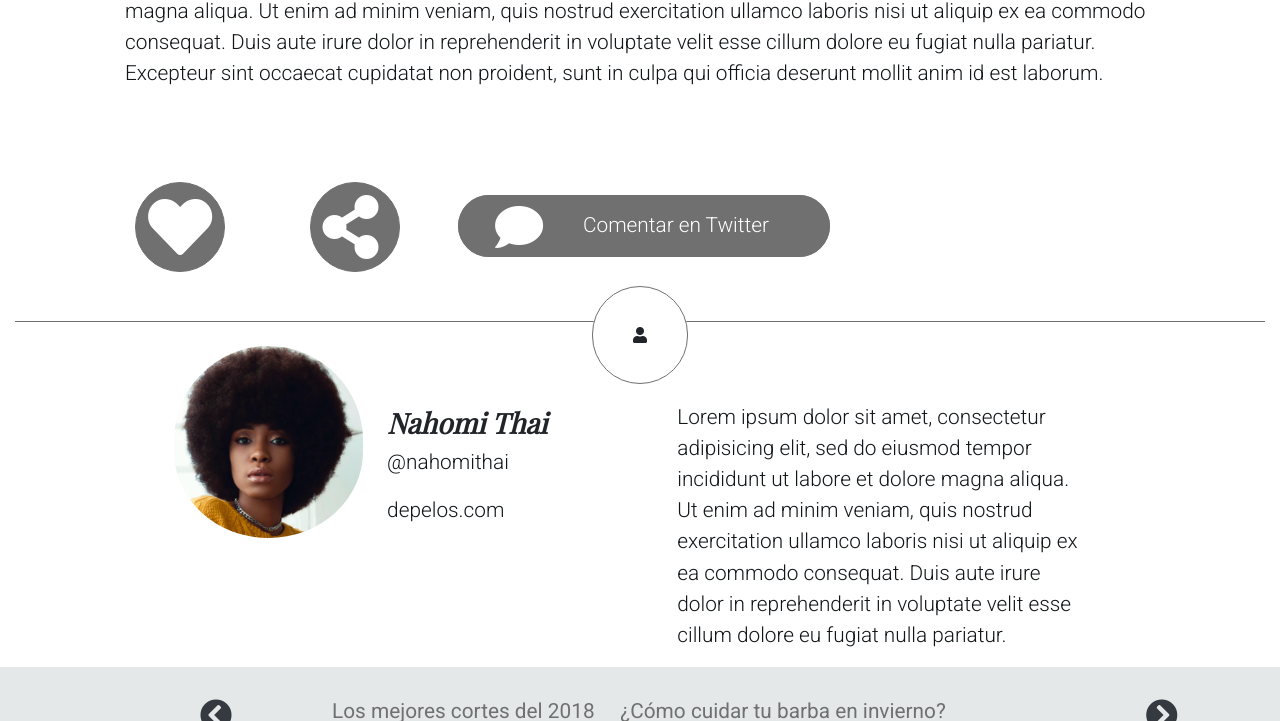
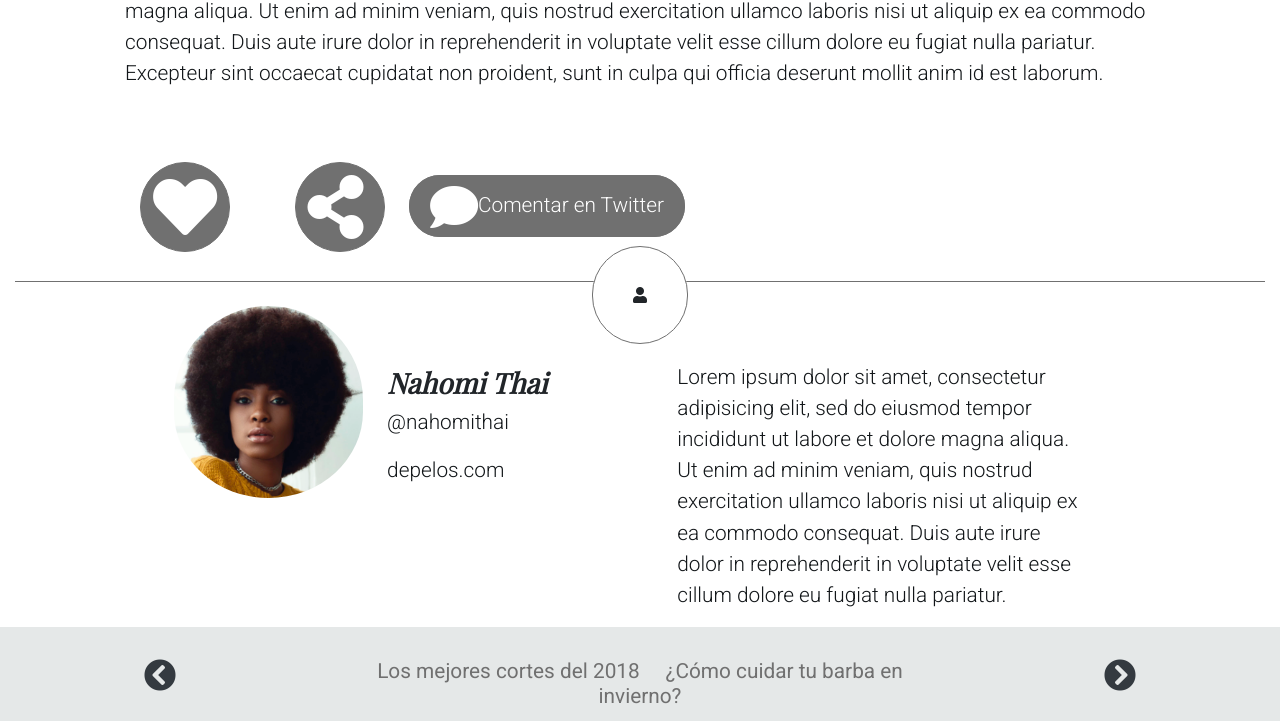
Before and after one commit to eleanny/Desafio10, a plain HTML site: page index.html in a window 1280 px wide. Shown: the part 1317-2038 px from the top of the page. Drawn offline with nearby package versions, Linux system fonts and the light colour scheme; a web font is replaced by a local one.

Commit message:
agregando ultimos detalles

```diff
--- a/assets/css/style.css
+++ b/assets/css/style.css
@@ -50,19 +50,21 @@
 	height: 90px;
 	padding: 12px;
 	color: #FFFFFF;
-	margin-right: 30px;
-	margin-left: 50px;
+	margin-right: 20px;
+	margin-left: 40px;
 }
 .information__icono--3{
 	border: solid 1px #707070;
-	border-radius: 90px;
+	border-radius: 80px;
 	background-color: #707070;
-	width: 300px;
+	width: 10%;
 	padding:20px;
+
 }
 .information__icono--3 p{
 	display: inline-block;
-    padding: 40px;
+	padding-top: 20px;
+    padding-bottom: 20px;
     margin-right: 0px;
 	margin-left: 0px;
 }
@@ -105,21 +107,13 @@
 .banner{
    background-color: #E5E8E8;
    height: 100px;
-   padding: 0;
-   margin: 0;
-}
-.banner a{
-	float:left;
-	margin-left: 200px;
 }
 .banner h2{
 	font-family: 'Roboto', sans-serif;
 	font-weight: 400;
 	font-size: 1.3em;
 	color: #707070;
-	margin-left: 100px;
-	margin-bottom: 0;
-	float:left;
+
 }
 .footer{
 	background-color: black;
@@ -128,9 +122,16 @@
 @media only screen and (max-width: 767px){
 
 	.navbar img{
+		margin-left: 0;
 		width: 20%;
 	}
-	.perfil__foto{
+	.header{
+		height: 630px;
+	}
+	.header h2{
+		margin-top: 30px;
+	}
+    .perfil__foto{
 		width: 100%;
 		text-align: center;
 	}
@@ -143,6 +144,10 @@
 		width: 100%;
 		text-align: center;
         margin-top: 20px;
+	}
+	.information__icono--2{
+	  margin-right: 10px;
+	  margin-left: 0px;
 	}
 	.information__icono--3{
 	  border: solid 1px #707070;
@@ -160,8 +165,13 @@
     .perfil{
 	   padding-top: 40px;
     }
+    .banner__arrow{
 
+    }
+    .banner__arrow h2{
+		display: none;
+	}
 	.footer img{
-       width: 15%;
+       width: 30%;
 	}
 }
--- a/index.html
+++ b/index.html
@@ -1,7 +1,7 @@
 <!DOCTYPE html>
 <html>
 <head>
-	<title>De Pelos </title>
+	<title>De Pelos</title>
 	<meta charset="utf-8">
 	<meta name="viewport" content="width=device-width, initial-scale=1.0">
 	<link rel="stylesheet" href="https://use.fontawesome.com/releases/v5.0.13/css/all.css" integrity="sha384-DNOHZ68U8hZfKXOrtjWvjxusGo9WQnrNx2sqG0tfsghAvtVlRW3tvkXWZh58N9jp" crossorigin="anonymous">
@@ -13,7 +13,7 @@
 <body>
    <!--Barra de navegacion-->
     <nav class="navbar navbar-expand-lg fixed-top">
-      <h1><a class="navbar-brand" href="#"><img class="navbar__img img-responsive" src="assets/img/logo.png" width="30%"></a></h1>
+      <h1><a class="navbar-brand" href="#"><img class="navbar__img img-responsive" src="assets/img/logo.png" width="20%"></a></h1>
       <button class="navbar-toggler" type="button" data-toggle="collapse" data-target="#navbarNavAltMarkup" aria-controls="navbarNavAltMarkup" aria-expanded="false" aria-label="Toggle navigation">
       <span class="navbar-toggler-icon"></span>
       </button>
@@ -66,11 +66,14 @@
     	consequat. Duis aute irure dolor in reprehenderit in voluptate velit esse
     	cillum dolore eu fugiat nulla pariatur. Excepteur sint occaecat cupidatat non
     	proident, sunt in culpa qui officia deserunt mollit anim id est laborum.</p>
-    	  <div>
+    	<div class="container">
+          <div class="row">
+            <div class="col-12 col-sm-12 col-md-12">
     		      <a href=""><i class="fas fa-heart fa-4x information__icono--2"></i></a>
     		      <a href=""><i class="fas fa-share-alt fa-4x information__icono--2"></i></a>
-    		  <a href="" class="information__icono--3 ml-4"><i class="fas fa-comment fa-3x text-white ml-3"></i><p class="text-white">Comentar en Twitter</p></a>
-
+    		      <a href="" class="information__icono--3"><i class="fas fa-comment fa-3x text-white"></i><p class="text-white">Comentar en Twitter</p></a>
+           </div>
+    	   </div>
     </div>
    </section>
      <!--Perfil del autor del articulo-->
@@ -98,13 +101,21 @@
           </div>
    </section>
     <!--Banner-->
-    <section class="banner jumbotron-fluid">
+    <section class="banner container-fluid text-center">
+       <div class="row banner__arrow">
+         <div class="col-3 col-sm-3 col-md-3">
            <a href=""><i class="fas fa-chevron-circle-left fa-2x pt-3 mt-3 text-dark"></i></a>
-       <h2 class="pt-3 mt-3 d-sm-none d-md-block text">Los mejores cortes del 2018 &#160 &#160 ¿Cómo cuidar tu barba en invierno?</h2>
+         </div>
+         <div class="col-6 col-sm-6 col-md-6">
+           <h2 class="pt-3 mt-3">Los mejores cortes del 2018 &#160 &#160 ¿Cómo cuidar tu barba en invierno?</h2>
+         </div>
+         <div class="col-3 col-sm-3 col-md-3">
            <a href=""><i class="fas fa-chevron-circle-right fa-2x text-dark pt-3 mt-3"></i></a>
+        </div>
+       </div>
     </section>
     <!--Footer-->
-    <section class="footer container-fluid">
+    <section class="footer container-fluid text-center">
     	 <img class="p-4" src="assets/img/logo.png" width="10%">
      </section>
 
```
Lines whose indentation alone changed are shown as unchanged.
